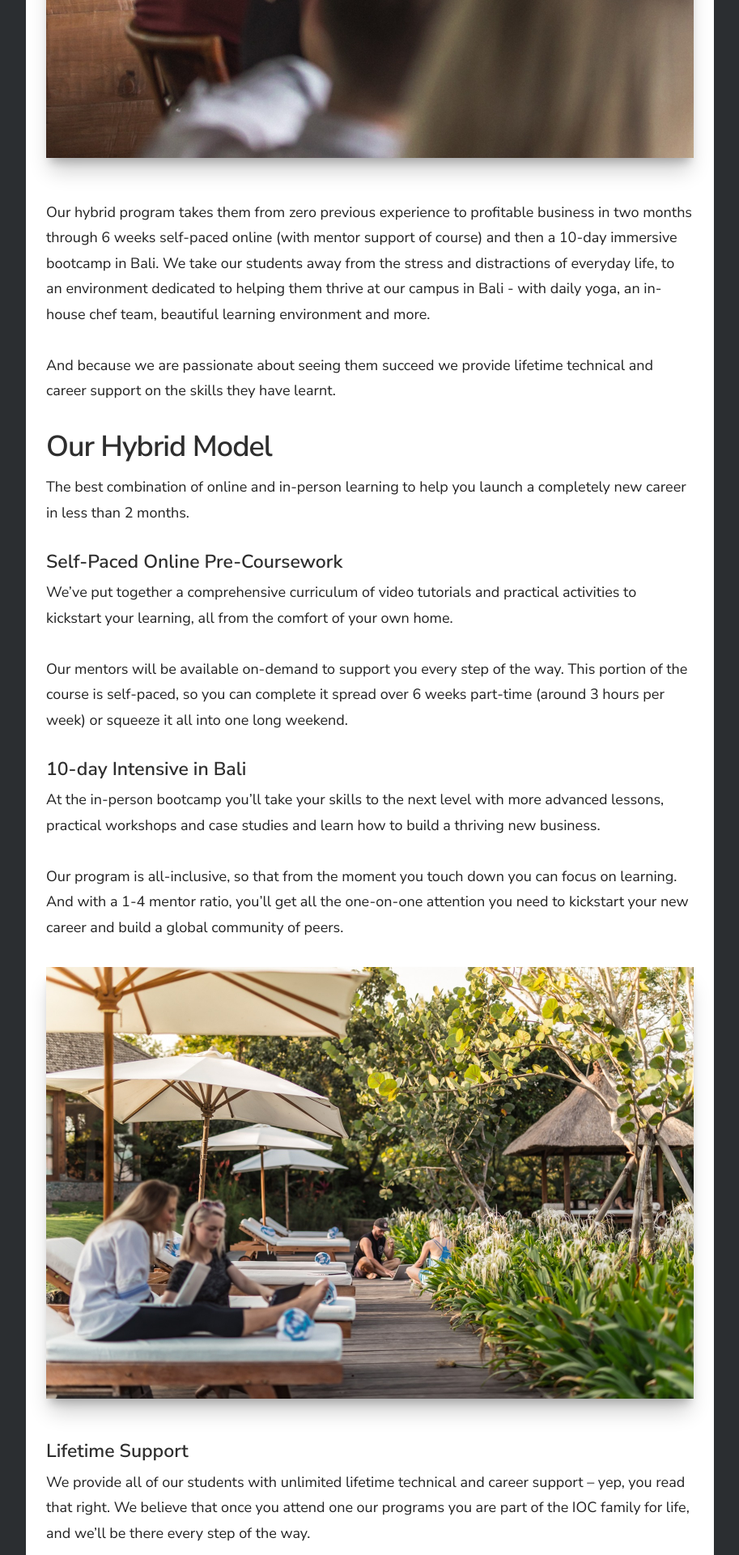
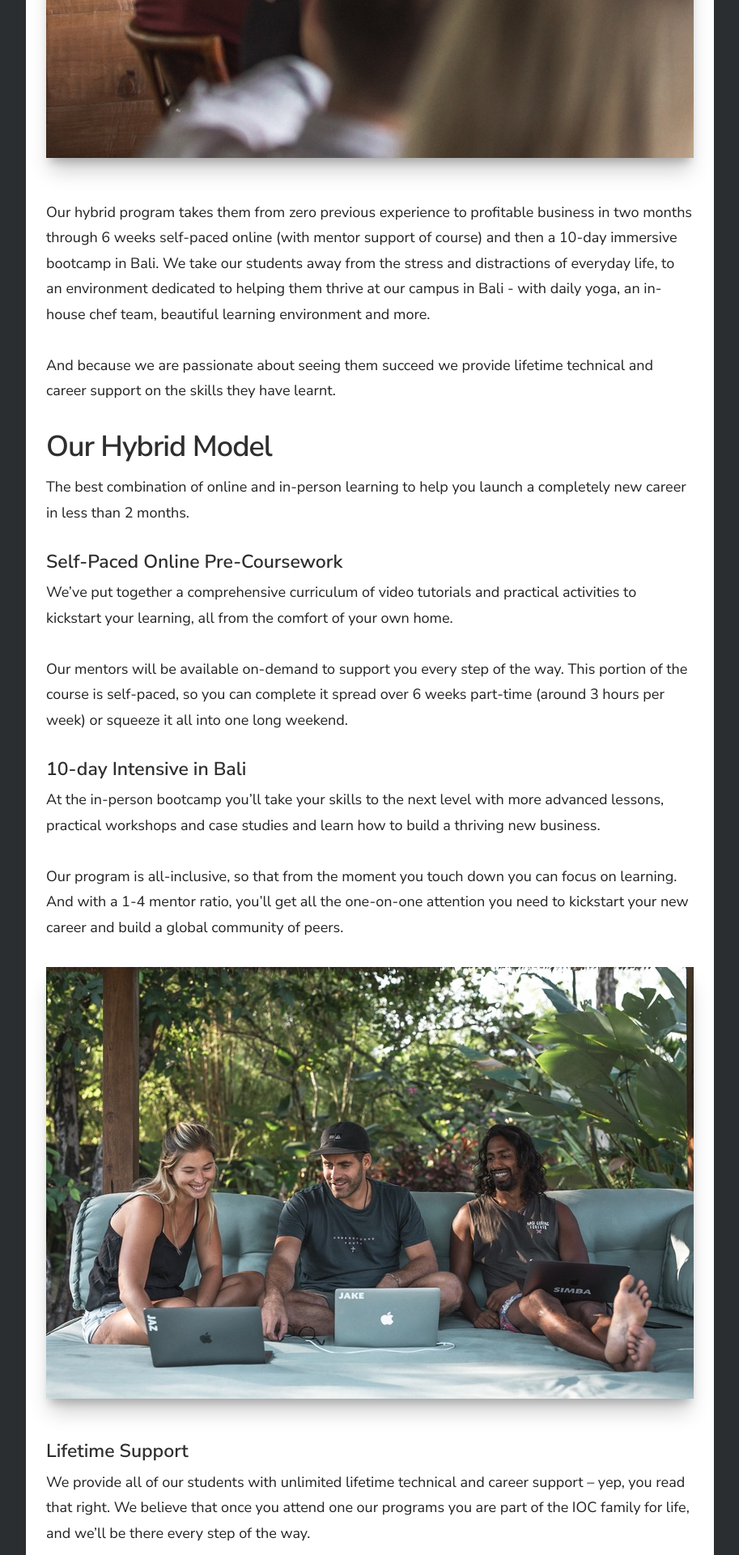
Before and after one commit to tinamayswinkels/7-day-coding, a Jekyll site: the page built from index.md, in a window 1280 px wide. Shown: the part 4480-6400 px from the top of the page at 81% size, without its empty margins (333-1246 px from the left). Built offline with Jekyll 4.4.1, drawn with Linux system fonts in a browser that asks for light colours; nearby versions of some CDN libraries.

Commit message:
Updated 2 files via CloudCannon

```diff
--- a/index.md
+++ b/index.md
@@ -54,7 +54,7 @@ At the in-person bootcamp you'll take your skills to the next level with more ad
 
 Our program is all-inclusive, so that from the moment you touch down you can focus on learning. And with a 1-4 mentor ratio, you'll get all the one-on-one attention you need to kickstart your new career and build a global community of peers.
 
-![](/uploads/ioc-5dm49212.jpg){: width="800" height="533"}
+![](/uploads/ioc-15.jpg){: width="800" height="533"}
 
 #### Lifetime Support
 
```
Also changed, not shown: uploads/ioc-15.jpg (added).
